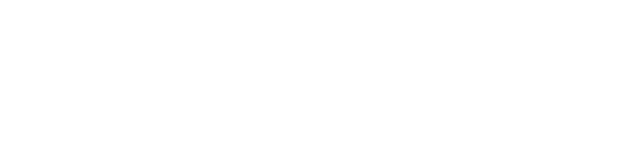
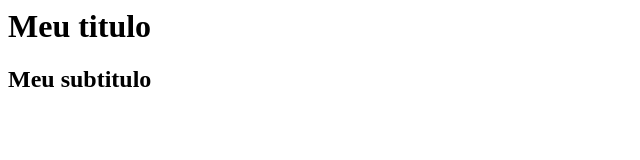
Before and after one commit to LucasCosta9199/teste, a plain HTML site: page index.html in a window 1280 px wide. Shown: the whole page, without its empty margins (0-640 px from the left). Drawn offline with Linux system fonts and the light colour scheme.

Commit message:
segundo commit

```diff
--- a/index.html
+++ b/index.html
@@ -1,3 +1,18 @@
 <html>
 
-</html>
+<head>
+
+    <meta charset="utf-8">
+    <link rel="stylesheet" href="">
+    <title>Minha Página</title>
+
+</head>
+
+<body>
+    <h1>Meu titulo</h1>
+    <h2>Meu subtitulo</h2>
+
+
+</body>
+
+<html />
--- /dev/null
+++ b/style.css
@@ -0,0 +1,3 @@
+*{
+    background-color: aqua;
+}
```
